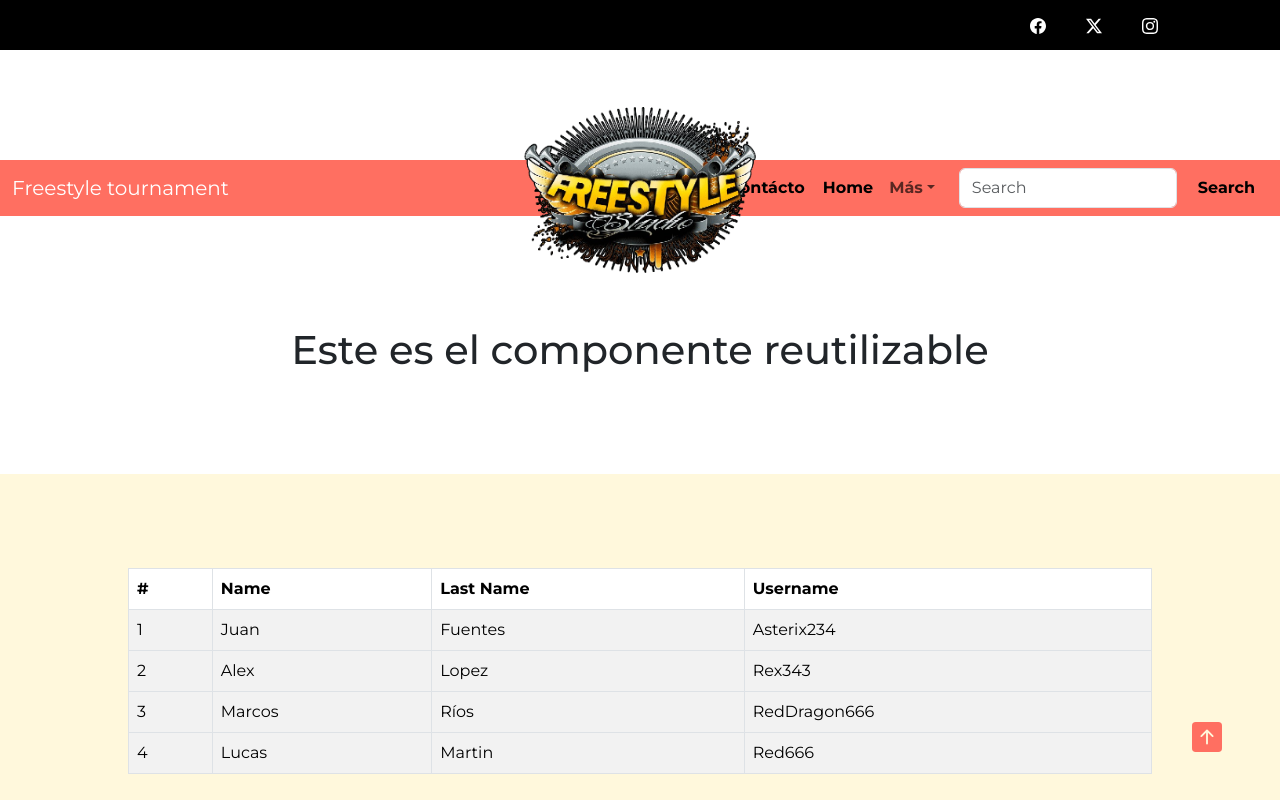
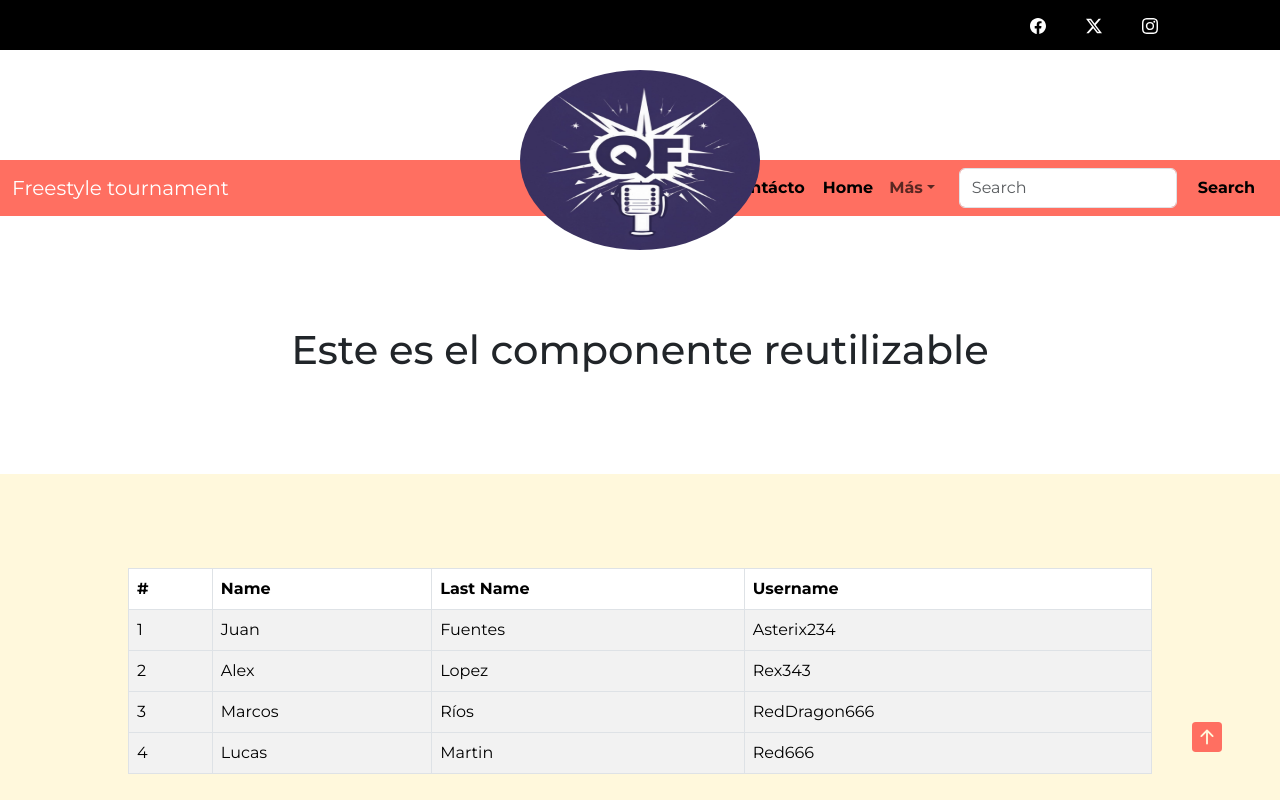
Before and after one commit to AnaSolF/freestyle_app, a Next.js app: page / in a window 1280 px wide. Shown: the top 800 px of the page. Built offline with nearby package versions, Linux system fonts and the light colour scheme.

Commit message:
Función ejemplo

```diff
--- a/src/Components/Main.js
+++ b/src/Components/Main.js
@@ -11,6 +11,14 @@ import ButtonFixed from "./ButtonFixed";
 
 const Main = () => {
   const { isVisible } = useMainContextProvider();
+  const { ejemplo } = useMainContextProvider();
+
+  // const mostrarEj = () => {
+  //   ejemplo()
+  // }
+
+  // mostrarEj()
+  // ejemplo()
 
   return (
     <div className={styles.container} id="arriba">
--- a/src/Context/MainContextProvider.js
+++ b/src/Context/MainContextProvider.js
@@ -14,6 +14,9 @@ const MainContextProvider = ({ children }) => {
   const mostrar = () => {
     setIsVisible(!isVisible);
   };
+  const ejemplo = () => {
+    console.log("Hola")
+  };
 //Pasar las variables por value
   return (
     <MainContext.Provider
@@ -21,6 +24,7 @@ const MainContextProvider = ({ children }) => {
         isVisible,
         setIsVisible,
         mostrar,
+        ejemplo
       }}
     >
       {children}
--- a/src/styles/Home.module.css
+++ b/src/styles/Home.module.css
@@ -39,5 +39,7 @@
 .logo{
   position: absolute;
   z-index: 999;
-  top:50px
+  top:20px;
+  border-radius: 50%;
+
 }
```
Also changed, not shown: public/logo.png.
